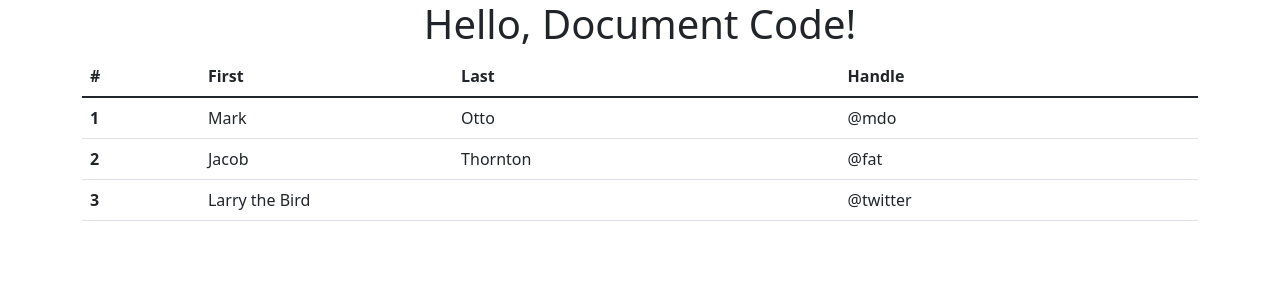
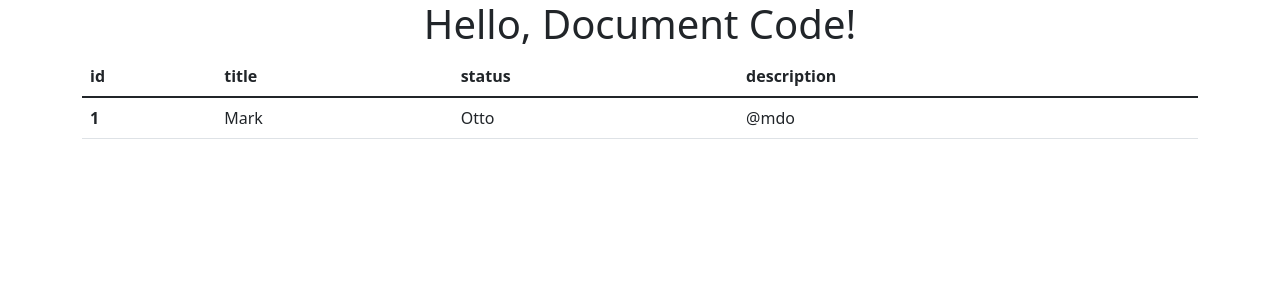
Before and after one commit to dudushy/CRUD.php, a CodeIgniter 4 app: the page made by root/app/Views/dashboard.php in a window 1280 px wide. Shown: the top 300 px of the page. Run offline with PHP 8.4 and a stand-in for CodeIgniter, Linux system fonts and the light colour scheme; the template is opened without the code that fills it, so the values that code supplies are empty; some libraries are stand-ins or nearby versions.

Commit message:
Update dashboard.php

```diff
--- a/root/app/Views/dashboard.php
+++ b/root/app/Views/dashboard.php
@@ -16,10 +16,10 @@
             <table class="table table-hover">
                 <thead>
                     <tr>
-                        <th scope="col">#</th>
-                        <th scope="col">First</th>
-                        <th scope="col">Last</th>
-                        <th scope="col">Handle</th>
+                        <th scope="col">id</th>
+                        <th scope="col">title</th>
+                        <th scope="col">status</th>
+                        <th scope="col">description</th>
                     </tr>
                 </thead>
                 <tbody>
@@ -28,17 +28,6 @@
                         <td>Mark</td>
                         <td>Otto</td>
                         <td>@mdo</td>
-                    </tr>
-                    <tr>
-                        <th scope="row">2</th>
-                        <td>Jacob</td>
-                        <td>Thornton</td>
-                        <td>@fat</td>
-                    </tr>
-                    <tr>
-                        <th scope="row">3</th>
-                        <td colspan="2">Larry the Bird</td>
-                        <td>@twitter</td>
                     </tr>
                 </tbody>
             </table>
```
